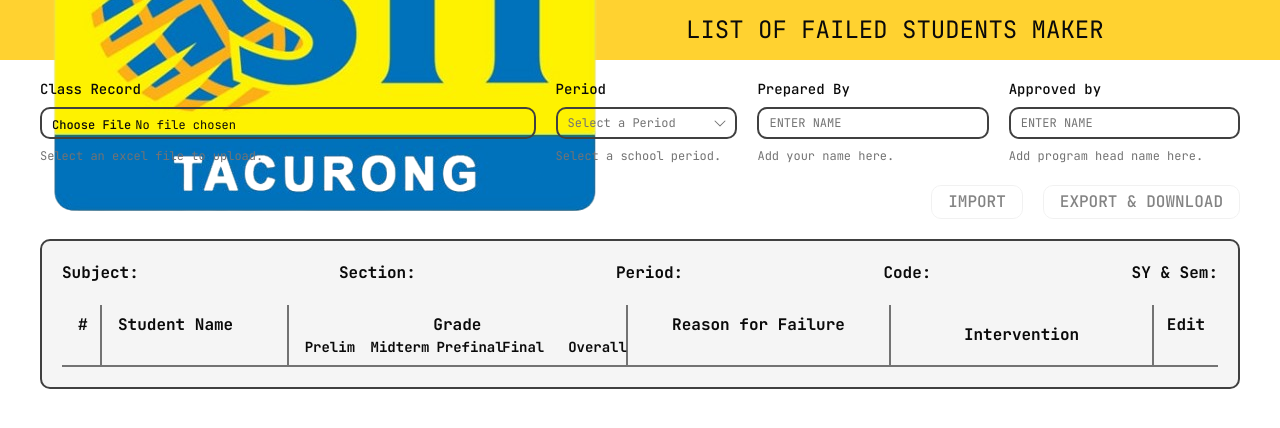
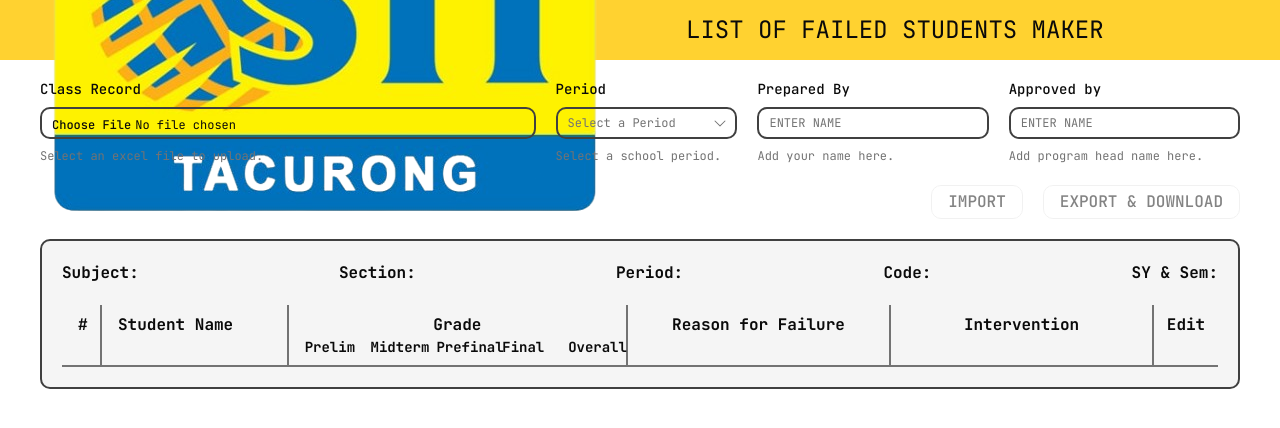
Before and after one commit to Aceboy76/List-of-Failed-Student-Maker, a Next.js app: page /TertiaryPage in a window 1280 px wide. Shown: the top 428 px of the page. Built offline with nearby package versions, Linux system fonts and the light colour scheme.

Commit message:
removed logs

```diff
--- a/components/excelTable.tsx
+++ b/components/excelTable.tsx
@@ -81,7 +81,7 @@ export default function ExcelTable() {
             <div className="flex-[3] px-4 py-2 border-r-2 border-chart-2 text-center">
               Reason for Failure
             </div>
-            <div className="flex-[3] flex items-center px-4 py-2 border-r-2 border-chart-2 text-center">
+            <div className="flex-[3] flex px-4 py-2 border-r-2 border-chart-2 text-center">
               <span className="flex-1 text-center">Intervention</span>
 
               {subjectName ? (
```
